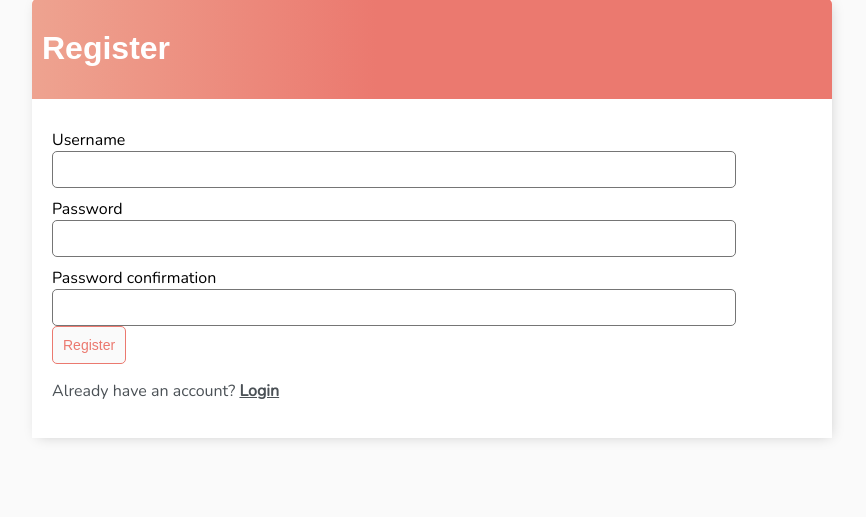
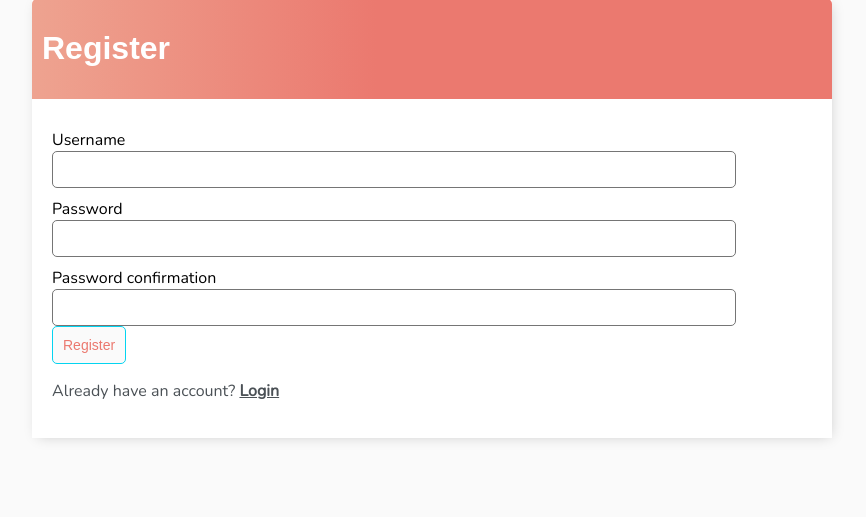
Before and after one commit to CRodz13/To-Do-List, a Django app: page /register/ in a window 1280 px wide. Shown: the part 59-576 px from the top of the page, without its empty margins (208-1074 px from the left). Run offline with Django 4.2, Linux system fonts and the light colour scheme.

Commit message:
Updating color

```diff
--- a/todo_app/static/base/css/style.css
+++ b/todo_app/static/base/css/style.css
@@ -40,7 +40,7 @@ input {
 }
 
 .header-bar a{
-    color: rgb(247, 247, 247);
+    color: rgb(5, 157, 192);
     text-decoration: none;
 }
 
@@ -159,7 +159,7 @@ label {
 }
 
 .button {
-    border: 1px solid #EB796F;
+    border: 1px solid #04D4F0;
     background-color: #FAFAFA;
     color: #EB796F;
     padding: 10px;
```
Also changed, not shown: todo_app/db.sqlite3.
